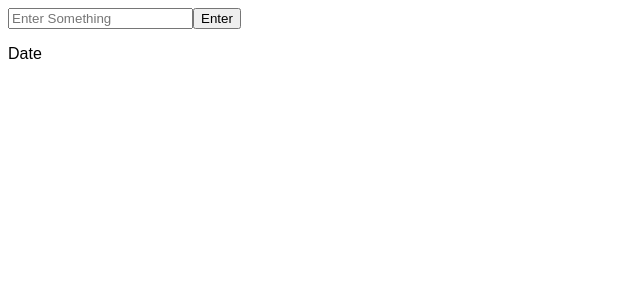
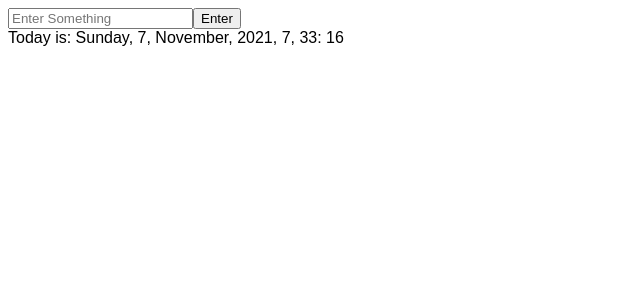
Before and after one commit to emmyobonyo/Opareta-software-engineer-interview-question, a React (Create React App) app: page / in a window 1280 px wide. Both pictures are taken after a click on the button "Enter". Shown: the top 300 px of the page, without its empty margins (0-640 px from the left). Built offline with nearby package versions, Linux system fonts and the light colour scheme.

Commit message:
Add a date

```diff
--- /dev/null
+++ b/src/Date.js
@@ -0,0 +1,20 @@
+import React from 'react';
+
+function Dated() {
+  const date = () => {
+    let date = '';
+    const days = ['Sunday', 'Monday', 'Tuesday', 'Wednesday', 'Thursday', 'Friday', 'Saturday', 'Sunday'];
+    const months = ['January', 'February', 'March', 'April', 'May', 'June', 'July', 'August', 'September', 'October', 'November', 'December'];
+    const now = new Date();
+    date += `Today is: ${days[now.getDay()]}, ${now.getDate()}, ${months[now.getMonth()]}, ${now.getFullYear()}, ${now.getHours()}, ${now.getMinutes()}: ${now.getSeconds()}`;
+    document.getElementById('date').innerHTML = date;
+  };
+
+  setInterval(date, 1000);
+
+  return (
+    <div id="date" />
+  );
+}
+
+export default Dated;
--- a/src/Display.js
+++ b/src/Display.js
@@ -1,11 +1,12 @@
 import React from 'react';
 import PropTypes from 'prop-types';
+import Dated from './Date';
 
 function Display({ input }) {
   return (
     <div id="display">
       { (!!input === false || input === '0')
-       && <p>Date</p> }
+       && <Dated /> }
     </div>
   );
 }
```
